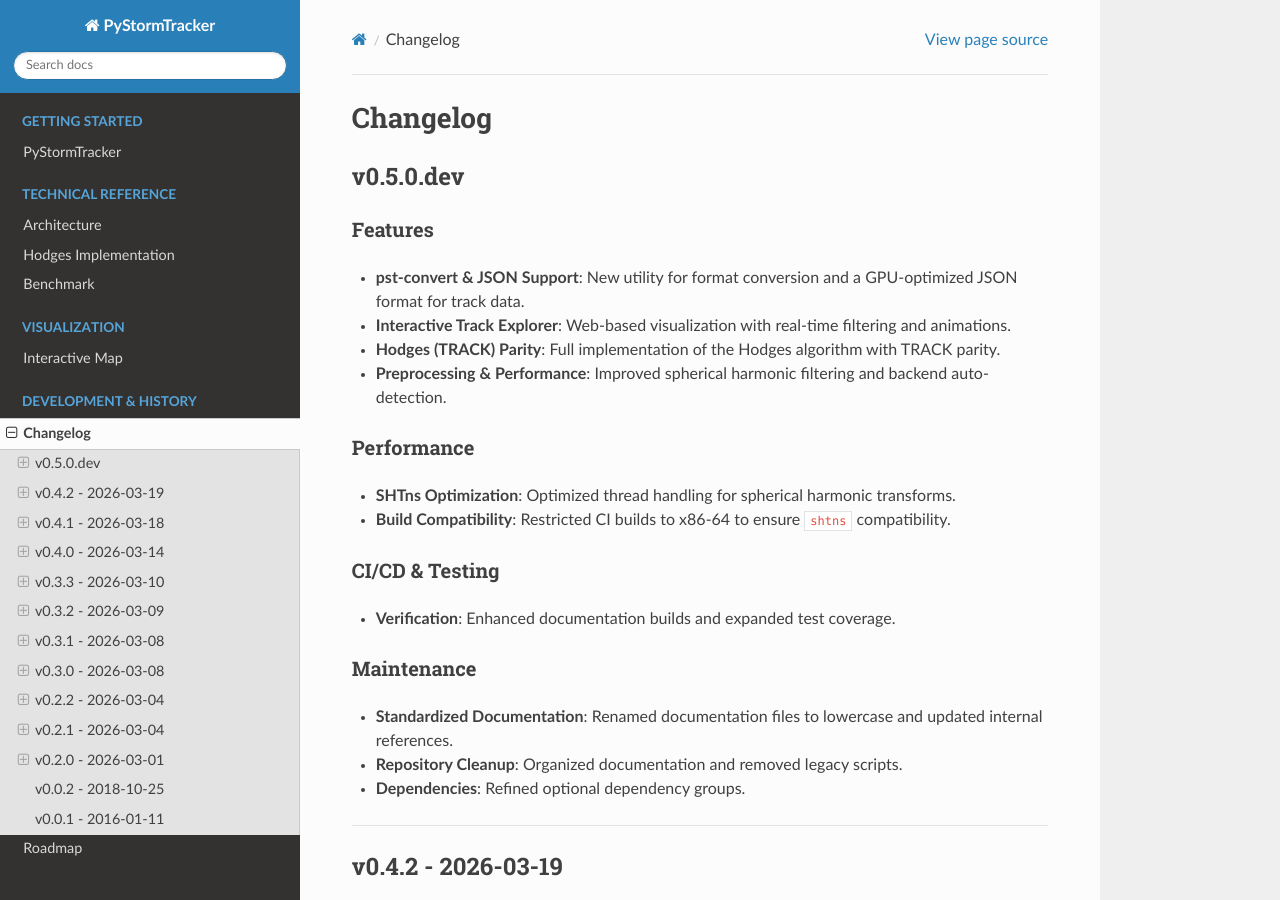
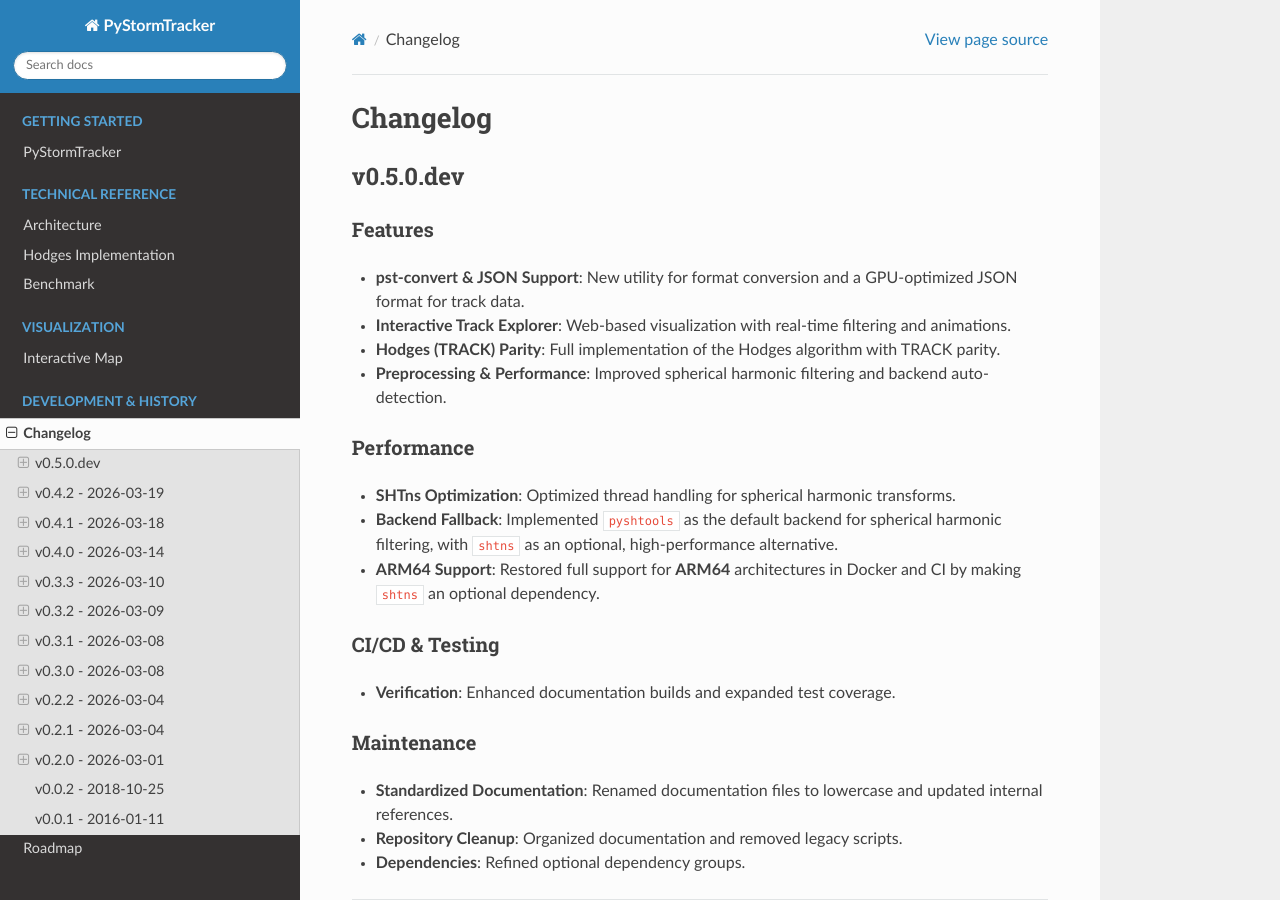
Before and after one commit to mwyau/PyStormTracker, a Sphinx documentation site: the page built from docs/changelog.md, in a window 1280 px wide and 900 px high. Built offline with Sphinx 7.4.7 and the Read the Docs theme 3.1.0, drawn with Linux system fonts in a browser that asks for light colours.

Commit message:
ci: re-enable arm64 support with conditional shtns dependencies

```diff
--- a/docs/changelog.md
+++ b/docs/changelog.md
@@ -9,7 +9,8 @@
 
 ### Performance
 - **SHTns Optimization**: Optimized thread handling for spherical harmonic transforms.
-- **Build Compatibility**: Restricted CI builds to x86-64 to ensure `shtns` compatibility.
+- **Backend Fallback**: Implemented `pyshtools` as the default backend for spherical harmonic filtering, with `shtns` as an optional, high-performance alternative.
+- **ARM64 Support**: Restored full support for **ARM64** architectures in Docker and CI by making `shtns` an optional dependency.
 
 ### CI/CD & Testing
 - **Verification**: Enhanced documentation builds and expanded test coverage.
```
Also changed, not shown: 3 other files.
